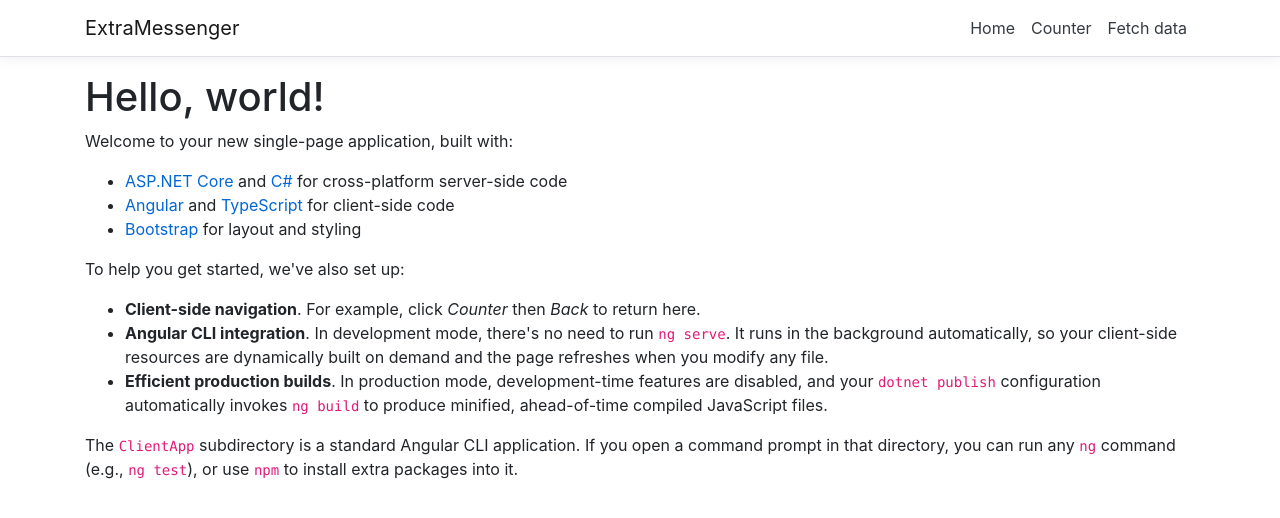
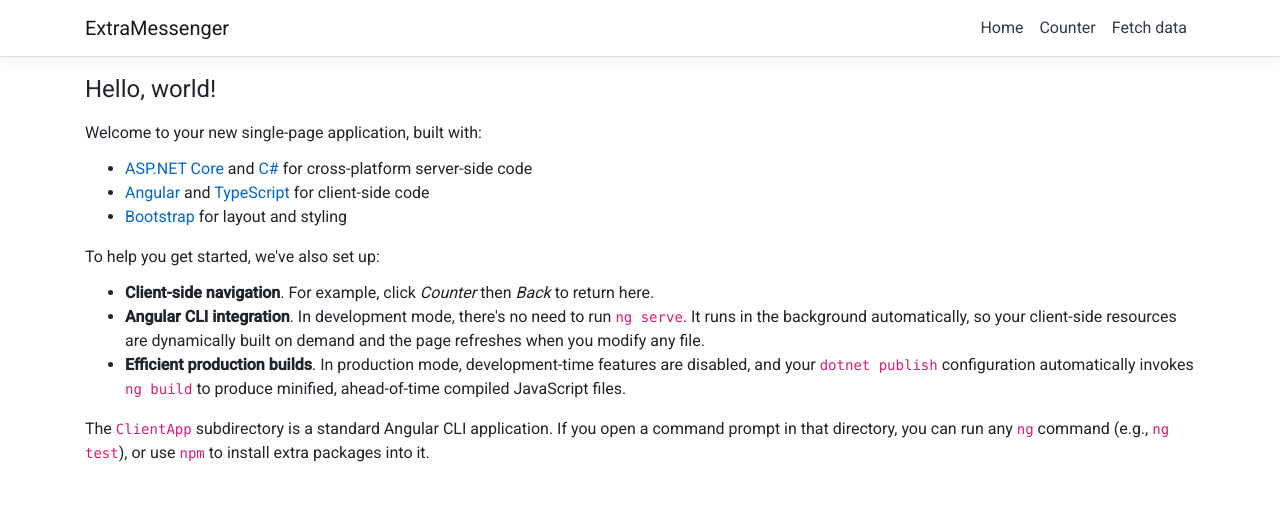
Before and after one commit to djordjeviclazar/extra-messenger, an Angular app in the folder ExtraMessenger/ClientApp/: page / in a window 1280 px wide. Shown: the top 518 px of the page. Built offline with nearby package versions, Linux system fonts and the light colour scheme.

Commit message:
add angular material

```diff
--- a/ExtraMessenger/ClientApp/angular.json
+++ b/ExtraMessenger/ClientApp/angular.json
@@ -24,6 +24,7 @@
               "src/assets"
             ],
             "styles": [
+              "./node_modules/@angular/material/prebuilt-themes/purple-green.css",
               "node_modules/bootstrap/dist/css/bootstrap.min.css",
               "src/styles.css"
             ],
@@ -79,6 +80,7 @@
             "tsConfig": "src/tsconfig.spec.json",
             "karmaConfig": "src/karma.conf.js",
             "styles": [
+              "./node_modules/@angular/material/prebuilt-themes/purple-green.css",
               "src/styles.css"
             ],
             "scripts": [],
--- a/ExtraMessenger/ClientApp/package.json
+++ b/ExtraMessenger/ClientApp/package.json
@@ -13,10 +13,12 @@
   "private": true,
   "dependencies": {
     "@angular/animations": "11.2.0",
+    "@angular/cdk": "^11.2.0",
     "@angular/common": "11.2.0",
     "@angular/compiler": "11.2.0",
     "@angular/core": "11.2.0",
     "@angular/forms": "11.2.0",
+    "@angular/material": "^11.2.0",
     "@angular/platform-browser": "11.2.0",
     "@angular/platform-browser-dynamic": "11.2.0",
     "@angular/platform-server": "11.2.0",
--- a/ExtraMessenger/ClientApp/src/app/app.module.ts
+++ b/ExtraMessenger/ClientApp/src/app/app.module.ts
@@ -9,6 +9,7 @@
 import { HomeComponent } from './home/home.component';
 import { CounterComponent } from './counter/counter.component';
 import { FetchDataComponent } from './fetch-data/fetch-data.component';
+import { BrowserAnimationsModule } from '@angular/platform-browser/animations';
 
 @NgModule({
   declarations: [
@@ -26,7 +27,8 @@
     { path: '', component: HomeComponent, pathMatch: 'full' },
     { path: 'counter', component: CounterComponent },
     { path: 'fetch-data', component: FetchDataComponent },
-], { relativeLinkResolution: 'legacy' })
+], { relativeLinkResolution: 'legacy' }),
+    BrowserAnimationsModule
   ],
   providers: [],
   bootstrap: [AppComponent]
--- a/ExtraMessenger/ClientApp/src/index.html
+++ b/ExtraMessenger/ClientApp/src/index.html
@@ -7,8 +7,11 @@
 
     <meta name="viewport" content="width=device-width, initial-scale=1" />
     <link rel="icon" type="image/x-icon" href="favicon.ico" />
-  </head>
-  <body>
+      <link rel="preconnect" href="https://fonts.gstatic.com">
+    <link href="https://fonts.googleapis.com/css2?family=Roboto:wght@300;400;500&display=swap" rel="stylesheet">
+    <link href="https://fonts.googleapis.com/icon?family=Material+Icons" rel="stylesheet">
+</head>
+  <body class="mat-typography">
     <app-root>Loading...</app-root>
   </body>
 </html>
--- a/ExtraMessenger/ClientApp/src/styles.css
+++ b/ExtraMessenger/ClientApp/src/styles.css
@@ -14,3 +14,6 @@
   background-color: #1b6ec2;
   border-color: #1861ac;
 }
+
+html, body { height: 100%; }
+body { margin: 0; font-family: Roboto, "Helvetica Neue", sans-serif; }
```
Also changed, not shown: 1 other file (tests, documents, lock files or other folders).
